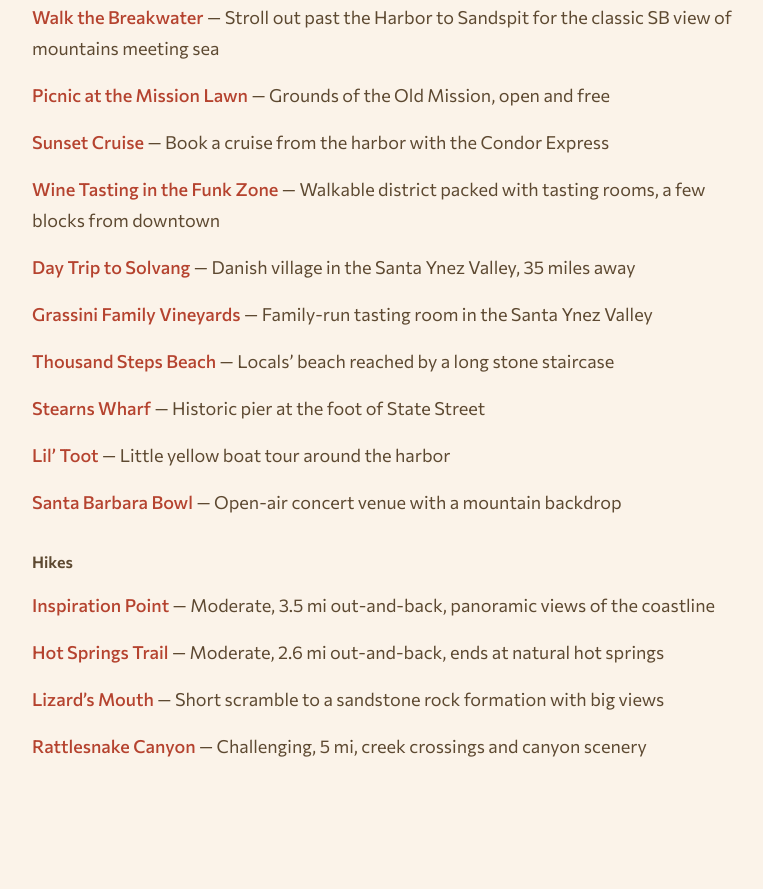
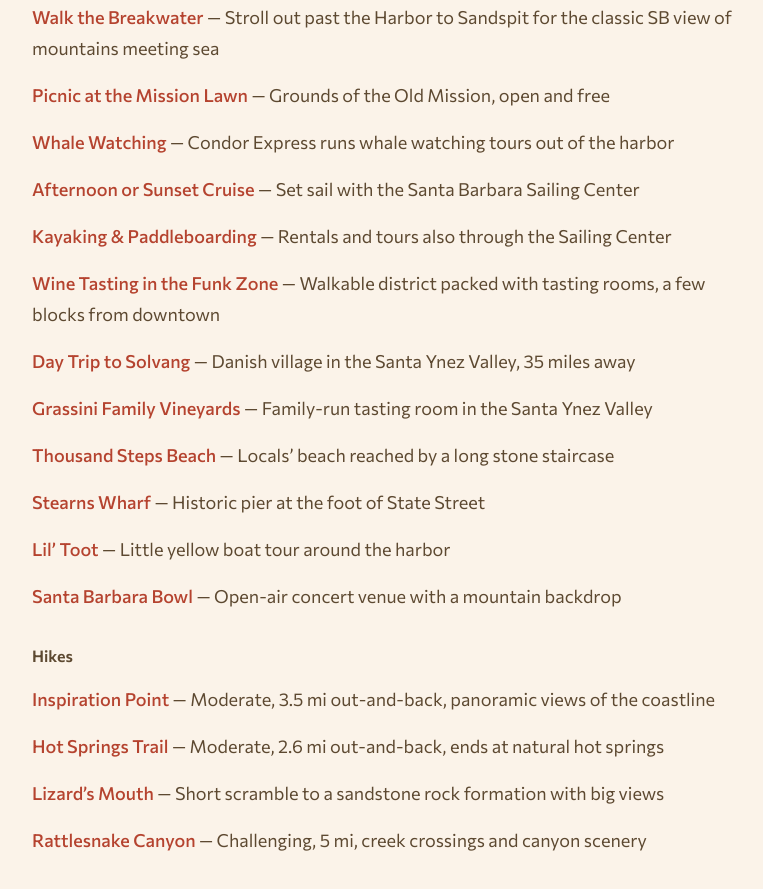
Before and after one commit to The-Shokunin-Crafthouse/copperquartz, a Next.js app: page /travel in a window 1280 px wide. Shown: the part 3880-4769 px from the top of the page, without its empty margins (240-1003 px from the left). Built offline with nearby package versions, Linux system fonts and the light colour scheme.

Commit message:
Add Condor Express and SB Sailing Center to travel recs

```diff
--- a/src/app/(site)/travel/page.tsx
+++ b/src/app/(site)/travel/page.tsx
@@ -396,9 +396,31 @@
               target="_blank"
               rel="noopener noreferrer"
             >
-              Sunset Cruise
+              Whale Watching
             </a>{' '}
-            — Book a cruise from the harbor with the Condor Express
+            — Condor Express runs whale watching tours out of the harbor
+          </p>
+          <p className={styles.body}>
+            <a
+              className={styles.coral}
+              href="https://sbsail.com/santa-barbara-cruises/"
+              target="_blank"
+              rel="noopener noreferrer"
+            >
+              Afternoon or Sunset Cruise
+            </a>{' '}
+            — Set sail with the Santa Barbara Sailing Center
+          </p>
+          <p className={styles.body}>
+            <a
+              className={styles.coral}
+              href="https://sbsail.com/santa-barbara-boat-kayak-paddleboard-rentals-tours/"
+              target="_blank"
+              rel="noopener noreferrer"
+            >
+              Kayaking &amp; Paddleboarding
+            </a>{' '}
+            — Rentals and tours also through the Sailing Center
           </p>
           <p className={styles.body}>
             <a
```
